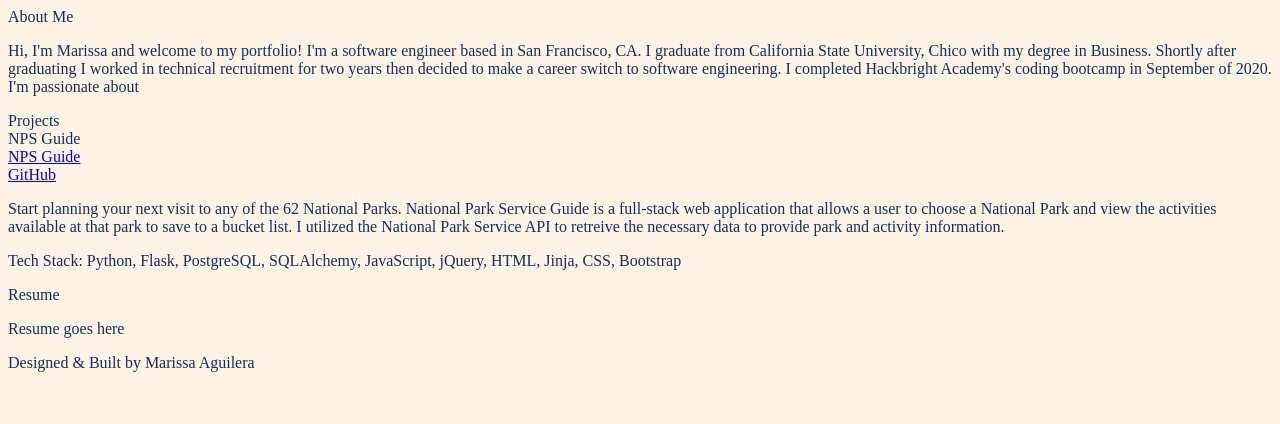
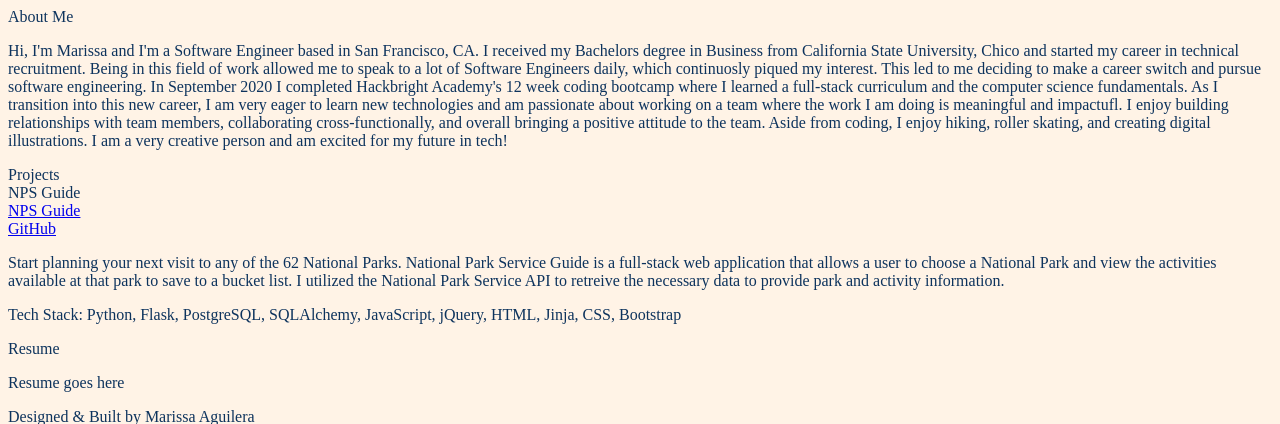
Before and after one commit to Meaguileraa/Portfolio, a Flask app: page / in a window 1280 px wide. Shown: the top 424 px of the page. Run offline with Flask 2, Linux system fonts and the light colour scheme.

Commit message:
About me polished

```diff
--- a/templates/homepage.html
+++ b/templates/homepage.html
@@ -18,12 +18,20 @@
             <div id="about-me-title">About Me</div>
             <div id="about-me-text">
                 <p>
-                    Hi, I'm Marissa and welcome to my portfolio! I'm a software engineer based in
-                    San Francisco, CA. I graduate from California State University, Chico with my degree
-                    in Business. Shortly after graduating I worked in technical recruitment for two years then
-                    decided to make a career switch to software engineering. I completed Hackbright Academy's
-                    coding bootcamp in September of 2020.
-                    I'm passionate about
+                    Hi, I'm Marissa and I'm a Software Engineer based in San Francisco, CA. I received my
+                    Bachelors degree in Business from California State University, Chico and started my career
+                    in technical recruitment. Being in this field of work allowed me to speak to a lot of
+                    Software Engineers daily, which continuosly piqued my interest. This led to me deciding
+                    to make a career switch and pursue software engineering. In September 2020 I completed
+                    Hackbright Academy's 12 week coding bootcamp where I learned a full-stack curriculum and
+                    the computer science fundamentals.
+
+                    As I transition into this new career, I am very eager to learn new technologies and
+                    am passionate about working on a team where the work I am doing is meaningful and impactufl.
+                    I enjoy building relationships with team members, collaborating cross-functionally, and overall
+                    bringing a positive attitude to the team. Aside from coding, I enjoy hiking, roller skating,
+                    and creating digital illustrations. I am a very creative person and am excited for my
+                    future in tech!
                 </p>
             </div>
         </div>
```
